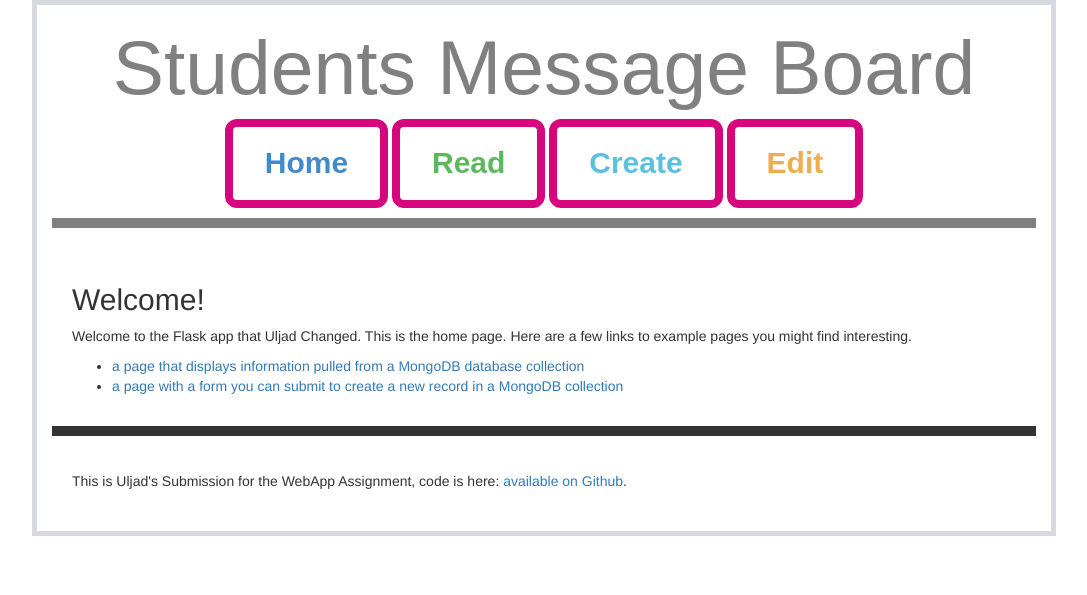
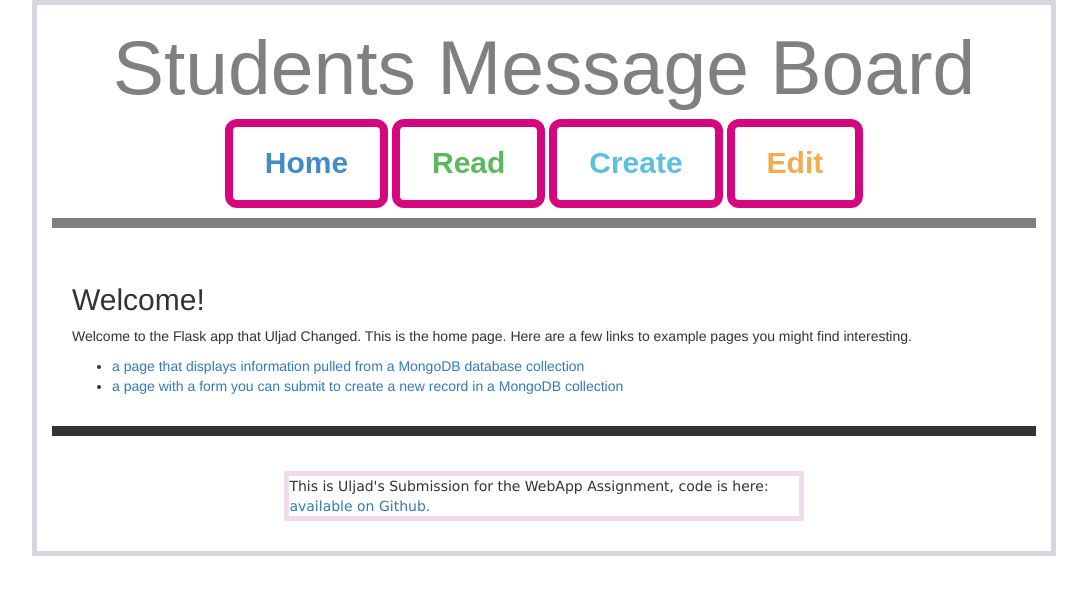
Before and after one commit to uljad/WebAppDemo, a Flask app: page / in a window 1280 px wide. Shown: the top 595 px of the page, without its empty margins (96-1183 px from the left). Run offline with Flask 2, Linux system fonts and the light colour scheme; parts of the project's set-up code (start-up, migrations or seed data) failed here and were passed over; some libraries are stand-ins or nearby versions.

Commit message:
fonts fixed and submit

```diff
--- a/static/css/style.css
+++ b/static/css/style.css
@@ -3,6 +3,15 @@
   border-color:#d7d7df ;
   width: 80%;
   margin: 0 auto;
+}
+
+.submit{
+  border: 5px solid;
+  border-color:#eccbe4af ;
+  width: 55%;
+  margin: 0 auto;
+  font-family: Verdana, Tahoma, sans-serif, sans-serif;
+
 }
 
 header{
--- a/templates/base.html
+++ b/templates/base.html
@@ -23,12 +23,12 @@
       </header>
       <main>{% block container %} {% endblock %}</main>
       <footer>
-        <p>
+        <div class="submit" >
           This is Uljad's Submission for the WebApp Assignment, code is here:
           <a href="https://github.com/uljadberdica1000/WebAppDemo"
-            >available on Github</a
-          >.
-        </p>
+            >available on Github.</a
+          >
+        </div>
       </footer>
 
 
```
